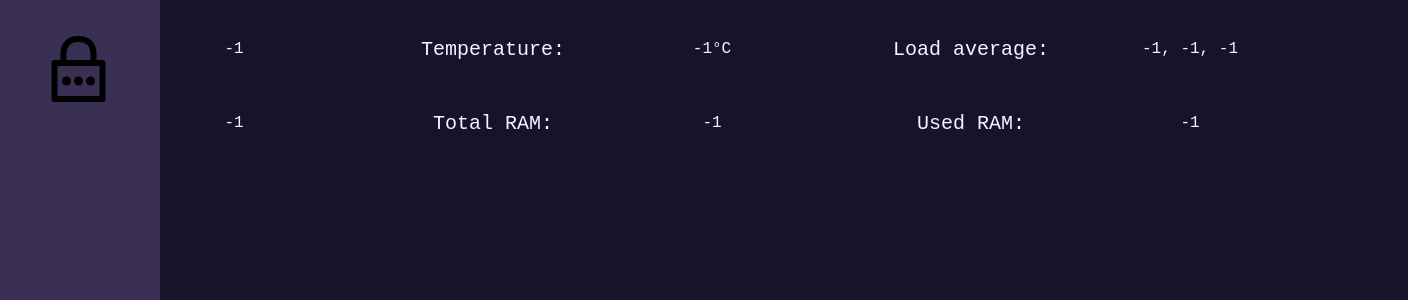
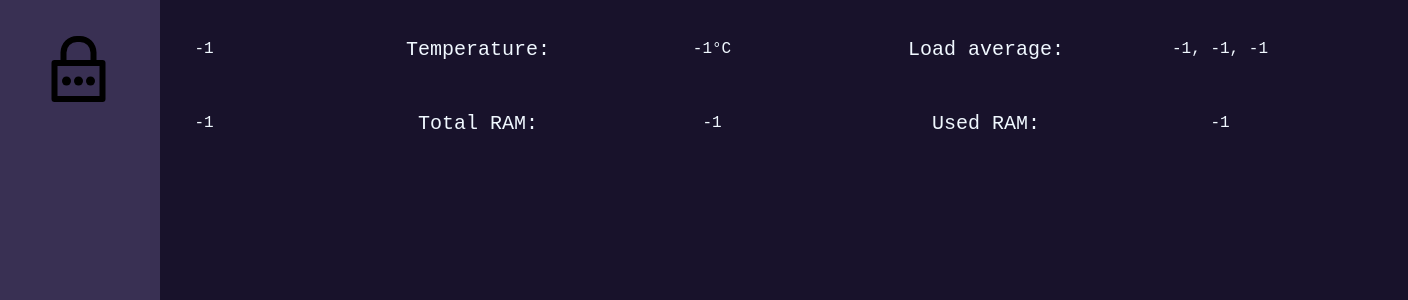
Before and after one commit to emerixx/serverDashboard, a website: page src/index.html in a window 1280 px wide. Both pictures are taken after a click on the element 80 px from the left and 343 px from the top of the page. Shown: the part 500-800 px from the top of the page, 1408 px wide, since content can reach past the window. Drawn offline with Linux system fonts and the light colour scheme; no server answers; a web font is replaced by a local one.

Commit message:
modified text in sso css again

```diff
--- a/src/styles.css
+++ b/src/styles.css
@@ -338,7 +338,7 @@ body {
   padding-right: 40px;
   padding-top: 10px;
   padding-bottom: 10px;
-  width:250px;
+  width:280px;
   height:50px;
   line-height:50px;
   text-align: center;
```
